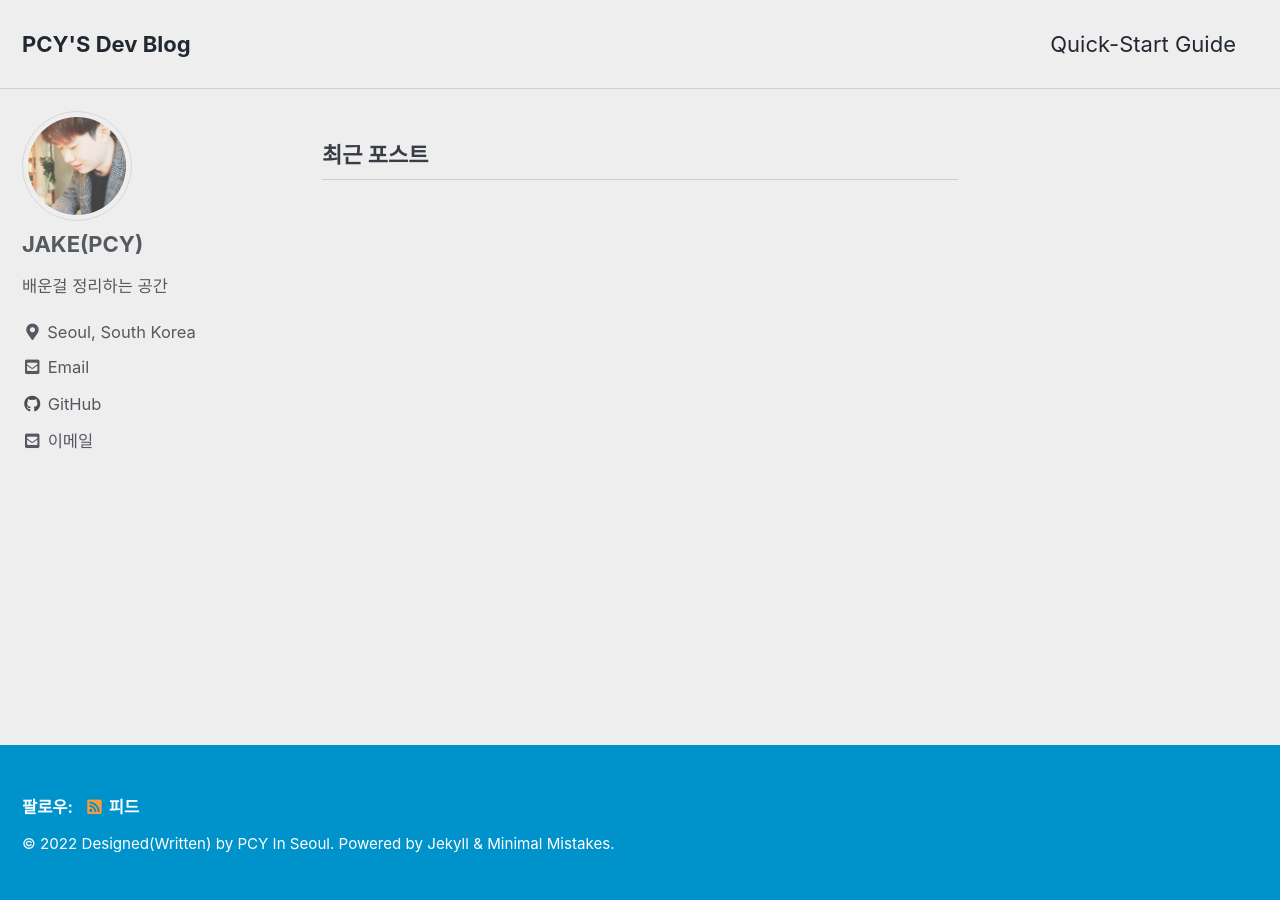
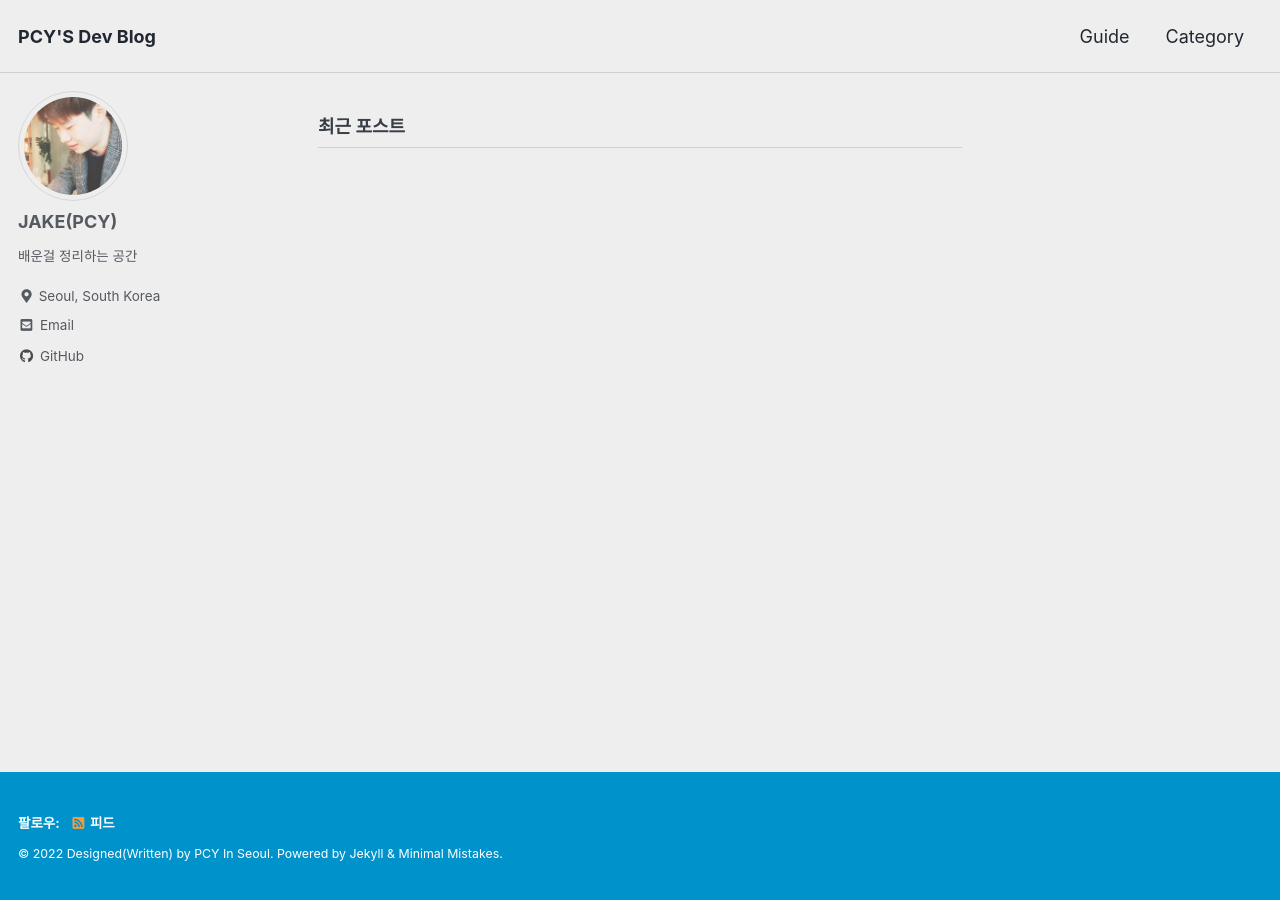
Before and after one commit to pcy4196/pcy4196.github.io, a Jekyll site: the page built from index.html, in a window 1280 px wide. Built offline with Jekyll 4.4.1, drawn with Linux system fonts in a browser that asks for light colours; cached includes are drawn as plain includes; some web fonts are replaced; the list of posts is cut into pages by our own code.

Commit message:
2022.01.26 commit -- font, sidebar 변경

```diff
--- a/_config.yml
+++ b/_config.yml
@@ -105,7 +105,7 @@ author:
   avatar           : "/assets/images/avatar.jpg"
   bio              : "배운걸 정리하는 공간"
   location         : "Seoul, South Korea"
-  email            : "pcy4196@naver.com"
+  # email            : "pcy4196@naver.com"
   links:
     - label: "Email"
       icon: "fas fa-fw fa-envelope-square"
--- a/_data/navigation.yml
+++ b/_data/navigation.yml
@@ -1,6 +1,6 @@
 # main links
 main:
-  - title: "Quick-Start Guide"
+  - title: "Guide"
     url: https://mmistakes.github.io/minimal-mistakes/docs/quick-start-guide/
   # - title: "About"
   #   url: https://mmistakes.github.io/minimal-mistakes/about/
@@ -10,3 +10,5 @@ main:
   #   url: /collection-archive/
   # - title: "Sitemap"
   #   url: /sitemap/
+  - title: "Category"
+    url: /categories/
--- a/_sass/minimal-mistakes/_reset.scss
+++ b/_sass/minimal-mistakes/_reset.scss
@@ -15,11 +15,11 @@ html {
   }
 
   @include breakpoint($large) {
-    font-size: 20px;
+    font-size: 18px;
   }
 
   @include breakpoint($x-large) {
-    font-size: 22px;
+    font-size: 18px;
   }
 
   -webkit-text-size-adjust: 100%;
--- a/_sass/minimal-mistakes/_variables.scss
+++ b/_sass/minimal-mistakes/_variables.scss
@@ -14,7 +14,7 @@ $indent-var: 1.3em !default;
 
 /* system typefaces */
 $serif: Georgia, Times, serif !default;
-$sans-serif: -apple-system, BlinkMacSystemFont, "Roboto", "Segoe UI",
+$sans-serif: -apple-system, BlinkMacSystemFont, "NaumGothic Coding", "Roboto", "Segoe UI",
   "Helvetica Neue", "Lucida Grande", Arial, sans-serif !default;
 $monospace: Monaco, Consolas, "Lucida Console", monospace !default;
 
--- a/assets/css/main.scss
+++ b/assets/css/main.scss
@@ -6,3 +6,5 @@
 
 @import "minimal-mistakes/skins/{{ site.minimal_mistakes_skin | default: 'default' }}"; // skin
 @import "minimal-mistakes"; // main partials
+
+@import url("https://fonts.googleapis.com/css?family=Nanum+Gothic+Coding&display=swap&subset=korean");
```
